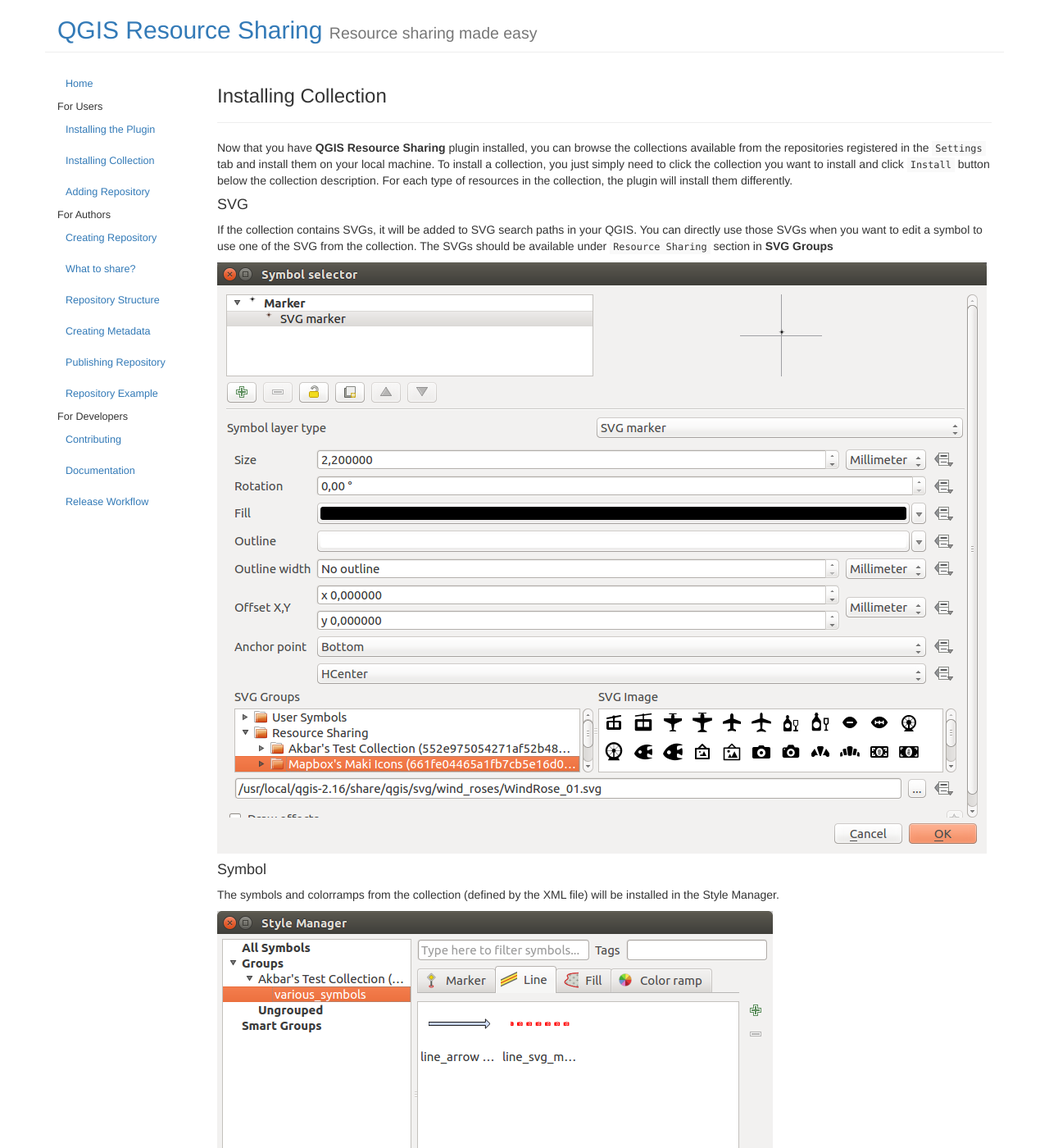
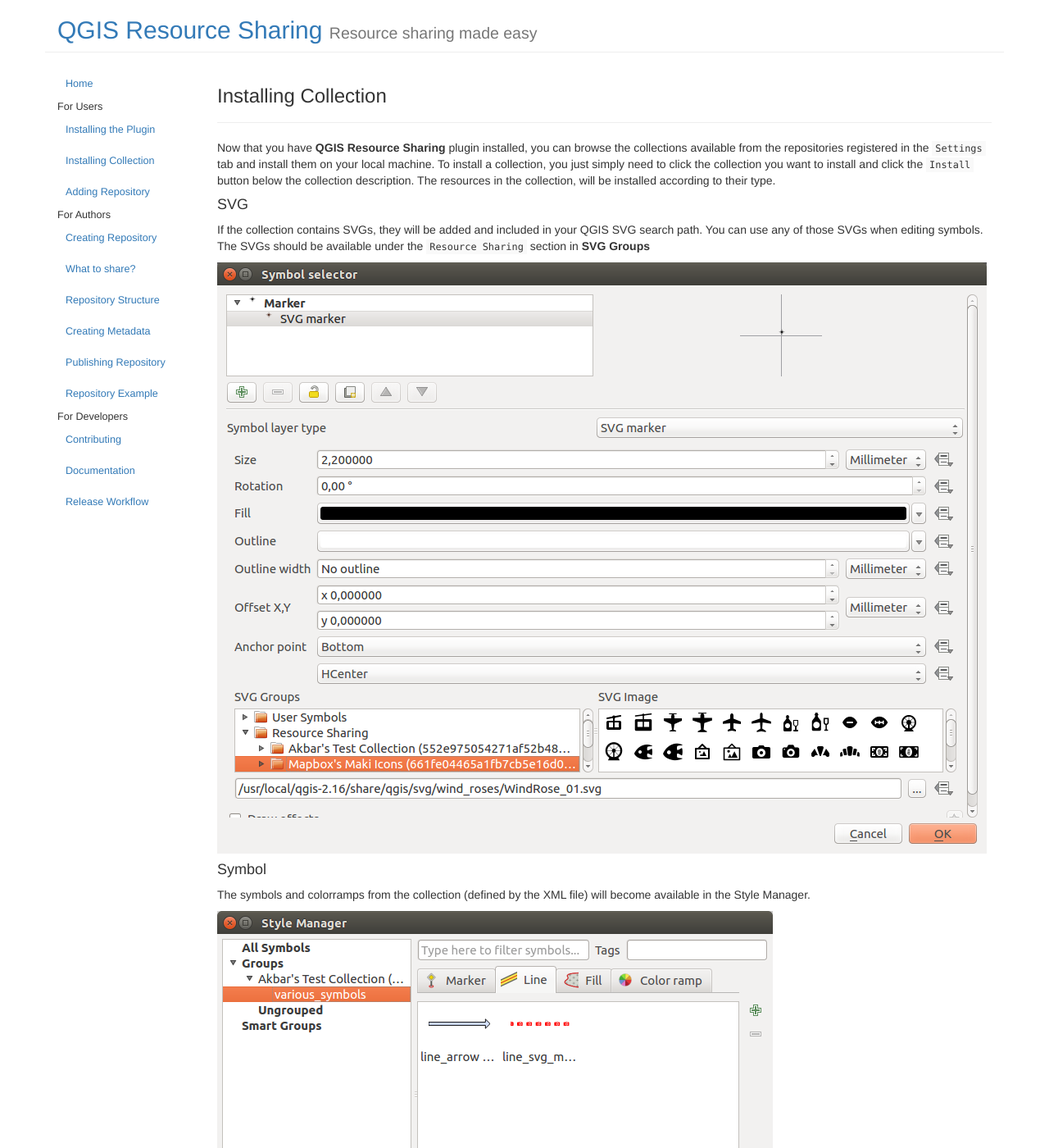
Before and after one commit to QGIS-Contribution/QGIS-ResourceSharing, a Jekyll site: the page built from _posts/2016-08-09-installing-collection.md, in a window 1280 px wide and 1400 px high. Shown: the whole window at 82% size. Built offline with Jekyll 4.4.1, drawn with Linux system fonts in a browser that asks for light colours; some of the changed text lies outside the part shown.

Commit message:
Update 2016-08-09-installing-collection.md

````diff
--- a/_posts/2016-08-09-installing-collection.md
+++ b/_posts/2016-08-09-installing-collection.md
@@ -9,35 +9,38 @@
 the collections available from the repositories registered in the
 ```Settings``` tab and install them on your local machine. To install a
 collection, you just simply need to click the collection you want to install
-and click ```Install``` button below the collection description. For each
-type of resources in the collection, the plugin will install them differently.
+and click the ```Install``` button below the collection description. The
+resources in the collection, will be installed according to their type.
 
 #### SVG
-If the collection contains SVGs, it will be added to SVG search paths in your
- QGIS. You can directly use those SVGs when you want to edit a symbol to
-  use one of the SVG from the collection. The SVGs should be available under
-  ```Resource Sharing``` section in **SVG Groups**
+If the collection contains SVGs, they will be added and included in your QGIS
+SVG search path. You can use any of those SVGs when editing symbols.
+The SVGs should be available under the
+```Resource Sharing``` section in **SVG Groups**
 
 ![SVG Group]({{ site.baseurl }}/assets/svg_group.png)
 
 #### Symbol
 The symbols and colorramps from the collection (defined by the XML
-file) will be installed in the Style Manager.
+file) will become available in the Style Manager.
 
 ![Style Manager]({{ site.baseurl }}/assets/style_manager.png)
 
-For each symbol XML file, the plugin will create a child group with name equals
-to the file name. Please click on the tab ```Marker```, ```Line```,
+For each symbol XML file, the plugin will create a child group with the same
+name as the XML file. Please click on the tab ```Marker```, ```Line```,
 ```Fill```, or ```Color ramp``` to see the items installed from the collection.
 
 #### Style
-For QML style, the plugin will not do anything other than resolving the image
- or svg paths for you. You can click ```Open folder``` and see where the QML
- style is for later use.
-
+For QML styles, the plugin will not do anything other than resolving the image
+or SVG paths for you. You can click ```Open folder``` and see where the QML
+style is for later use.
 
 #### Processing Script
 After the installation, the processing scripts in the collection will be
-available for use in the Processing Toolbox under ```Scripts``` menu.
+available for use in the Processing Toolbox under the ```Scripts``` menu.
 
 ![Processing Toolbox]({{ site.baseurl }}/assets/processing_toolbox.png)
+
+#### R Script
+After the installation, the R scripts in the collection will be available for use
+in the Processing Toolbox under the ```R``` menu.
````
